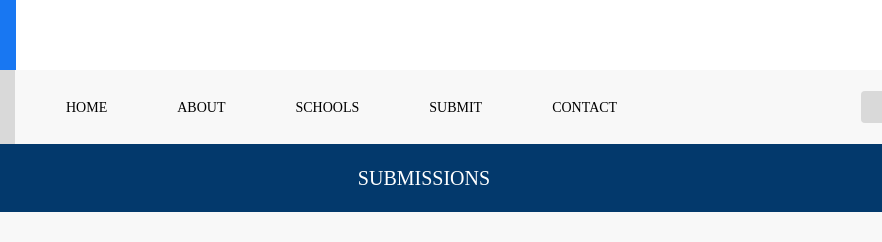
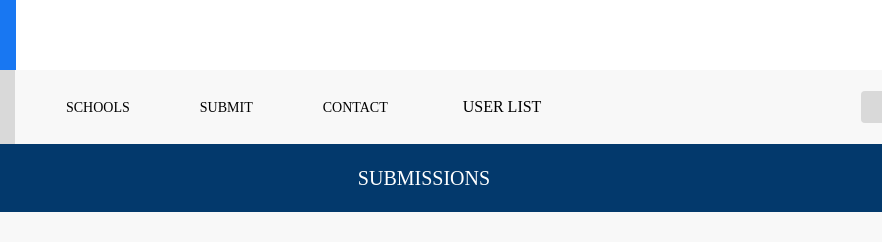
Before and after one commit to FEU-TECH-Advance-Web-Design-Ramirez/AWD-FINALS-RAGINGBOLTS, a website: page pages/submissions/index.html in a window 1280 px wide. Shown: the top 242 px of the page, 216-1098 px from the left. Drawn offline with nearby package versions, Linux system fonts and the light colour scheme; files that its build step writes are made by us from their sources; a web font is replaced by a local one.

Commit message:
feat(submissions page): added new nav link in header nav and removed home and about

```diff
--- a/pages/submissions/index.html
+++ b/pages/submissions/index.html
@@ -75,11 +75,10 @@
                 <div
                 class="nav-links duration-500 lg:static absolute bg-white lg:min-h-fit min-h-[40vh] left-0 top-[-100%] lg:w-auto w-full flex items-center shadow-md px-5">
                     <ul class="flex lg:flex-row flex-col md:items-center lg:gap-[4vw] gap-8" id="navCTA";">
-                        <li><a href="\index.html"                    class="no-underline rounded-xl m-7 p-3 m hover:bg-gray-300 transition-colors">HOME</a></li>
-                        <li><a href="\pages\aboutUs\index.html"      class="no-underline rounded-xl m-7 p-3 hover:bg-gray-300 transition-colors">ABOUT</a></li>
                         <li><a href="\pages\schoolPage\index.html"   class="no-underline rounded-xl m-7 p-3 hover:bg-gray-300 transition-colors">SCHOOLS</a></li>
                         <li><a href="\pages\submitReview\index.html" class="no-underline rounded-xl m-7 p-3 hover:bg-gray-300 transition-colors">SUBMIT</a></li>
                         <li><a href="\pages\contactPage\index.html"  class="no-underline rounded-xl m-7 p-3 hover:bg-gray-300 transition-colors">CONTACT</a></li>
+                        <li><a href="\pages\userList\index.html"     class="no-underline rounded-xl m-7 p-3 hover:bg-gray-300 transition-colors">USER LIST</a></li>
                     </ul>
                 </div>
                 <div class="flex items-center gap-6">
@@ -125,11 +124,10 @@
     <!-- Second div containing the unordered list -->
     <div class="ml-4">
         <ul class="flex ">
-            <li><a href="\index.html"                    class="p-[16.5px] lg:py-[19px] lg:p-[15.5px] xl:p-[35px] xl:py-[19px] hover:bg-gray-300 active:bg-gray-400 transition-colors text-sm">HOME</a></li>
-            <li><a href="\pages\aboutUs\index.html"      class="p-[16.5px] lg:py-[19px] lg:p-[15.5px] xl:p-[35px] xl:py-[19px] hover:bg-gray-300 active:bg-gray-400 transition-colors text-sm">ABOUT</a></li>
             <li><a href="\pages\schoolPage\index.html"   class="p-[16.5px] lg:py-[19px] lg:p-[15.5px] xl:p-[35px] xl:py-[19px] hover:bg-gray-300 active:bg-gray-400 transition-colors text-sm">SCHOOLS</a></li>
             <li><a href="\pages\submitReview\index.html" class="p-[16.5px] lg:py-[19px] lg:p-[15.5px] xl:p-[35px] xl:py-[19px] hover:bg-gray-300 active:bg-gray-400 transition-colors text-sm">SUBMIT</a></li>
             <li><a href="\pages\contactPage\index.html"  class="p-[16.5px] lg:py-[19px] lg:p-[15.5px] xl:p-[35px] xl:py-[19px] hover:bg-gray-300 active:bg-gray-400 transition-colors text-sm">CONTACT</a></li>
+            <li><a href="\pages\userList\index.html"     class="no-underline rounded-xl m-7 p-3 hover:bg-gray-300 transition-colors">USER LIST</a></li>
         </ul>
     </div>
 
```
